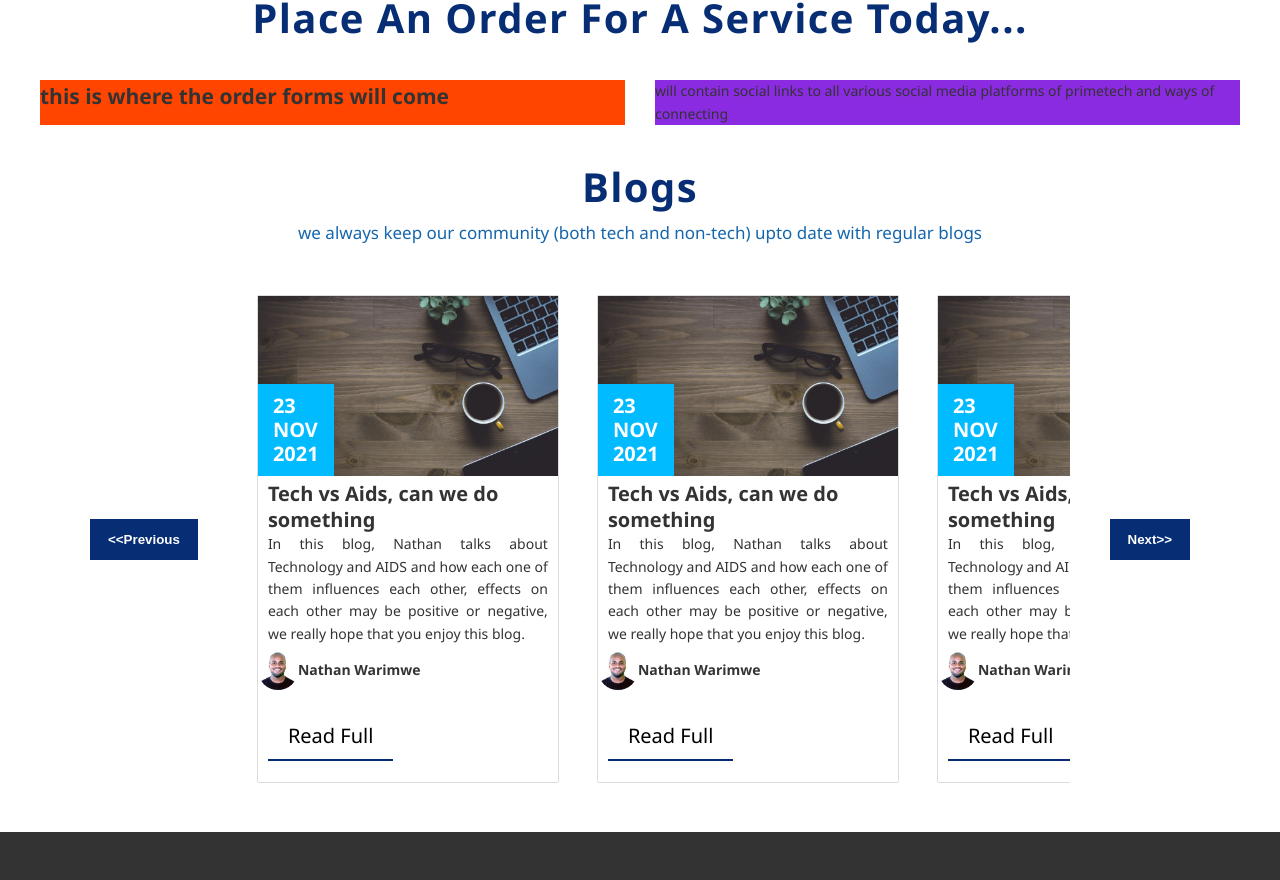
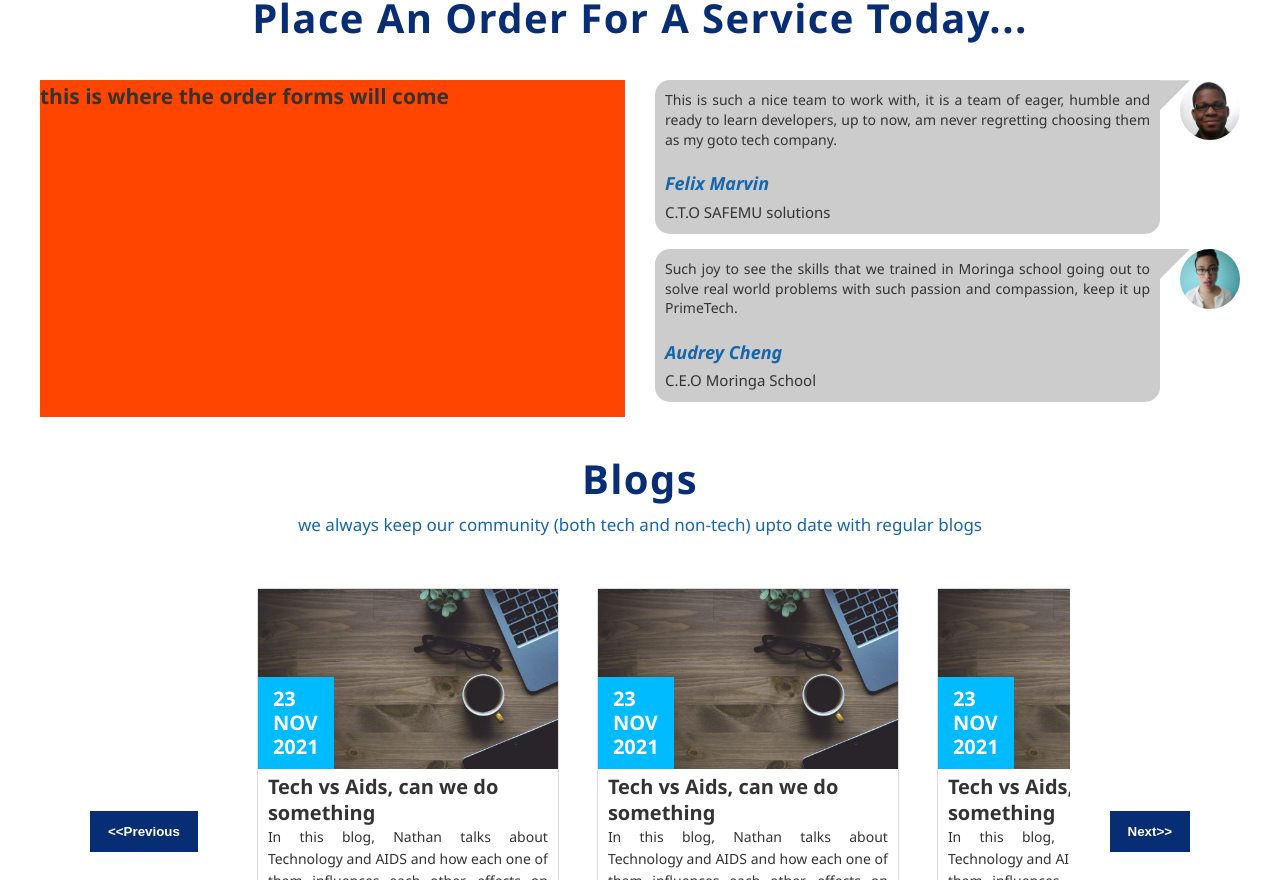
Before and after one commit to codeme254/PrimeTech-website, a website: page index.html in a window 1280 px wide. Shown: the part 3270-4150 px from the top of the page. Drawn offline with Linux system fonts and the light colour scheme.

Commit message:
created the testimonials part

```diff
--- a/index.html
+++ b/index.html
@@ -363,8 +363,31 @@
                 <div class="place">
                     <h1>this is where the order forms will come</h1>
                 </div>
-                <div class="testimonial">
-                    will contain social links to all various social media platforms of primetech and ways of connecting
+                <div class="testimonials">
+                    <div class="testimonial">
+                        <div class="testimonial__details">
+                            <p class="testimonial__details--text">
+                                This is such a nice team to work with, it is a team of eager, humble and ready to learn developers, up to now, am never regretting choosing them as my goto tech company.
+                            </p>
+                            <p class="testimonial__details--name">Felix Marvin</p>
+                            <p class="testimonial__details--position">C.T.O SAFEMU solutions</p>
+                        </div>
+                        <div class="testimonial__avatar">
+                            <img src="images/otwoma.jpg" alt="Felix Marvin" class="testimonial__avatar--image">
+                        </div>
+                    </div>
+                    <div class="testimonial">
+                        <div class="testimonial__details">
+                            <p class="testimonial__details--text">
+                                Such joy to see the skills that we trained in Moringa school going out to solve real world problems with such passion and compassion, keep it up PrimeTech.
+                            </p>
+                            <p class="testimonial__details--name">audrey cheng</p>
+                            <p class="testimonial__details--position">C.E.O Moringa School</p>
+                        </div>
+                        <div class="testimonial__avatar">
+                            <img src="images/audrey.jpg" alt="Audrey cheng" class="testimonial__avatar--image">
+                        </div>
+                    </div>
                 </div>
             </div>
         </section>
--- a/styles/styles.css
+++ b/styles/styles.css
@@ -643,7 +643,62 @@ body{
     background-color: orangered;
 }
 .testimonial{
-    background-color: blueviolet;
+    display: flex;
+    align-items: flex-start;
+    margin-bottom: 1.5rem;
+}
+.testimonial__details{
+    margin-right: 1rem;
+    background-color: var(--color-white-light);
+    padding: 1rem;
+    position: relative;
+    border-radius: 15px 0 15px 15px;
+}
+.testimonial__details::after{
+    --size:3rem;
+    content: "";
+    width: var(--size);
+    height: var(--size);
+    background-color: inherit;
+    position: absolute;
+    top: 0;
+    right: 0;
+    transform: translateX(100%);
+    clip-path: polygon(0 0, 100% 0, 0 100%, 0 0);
+}
+/* .testimonial__details::before{
+    content: '\201c';
+} */
+.testimonial__details--text{
+    text-align: justify;
+    line-height: 1.4;
+    margin-bottom: 2rem;
+}
+.testimonial__details--name{
+    text-transform: capitalize;
+    font-size: 1.8rem;
+    font-style: oblique;
+    font-weight: bold;
+    margin-bottom: .2rem;
+    color: var(--color-overlay);
+}
+.testimonial__details--position{
+    font-size: 1.5rem;
+}
+.testimonial__avatar{
+    --size:6rem;
+    /* width: clamp(var(--size), var(--size), var(--size));
+    height: clamp(var(--size), var(--size), var(--size)); */
+    min-width: var(--size);
+    min-height: var(--size);
+    max-width: var(--size);
+    max-height: var(--size);
+    margin-left: 1rem;
+}
+.testimonial__avatar--image{
+    width: 100%;
+    height: 100%;
+    border-radius: 50%;
 }
 
 /* ending of the order and contacts stylings */
@@ -756,9 +811,6 @@ body{
     color: var(--color-white);
 }
 .container__footer{
-    /* display: grid;
-    grid-template-columns: repeat(auto-fit, minmax(40rem, 1fr));
-    gap: 2rem; */
     display: flex;
     align-items: flex-start;
     flex-wrap: wrap;
```
Also changed, not shown: images/audrey.jpg (added).
